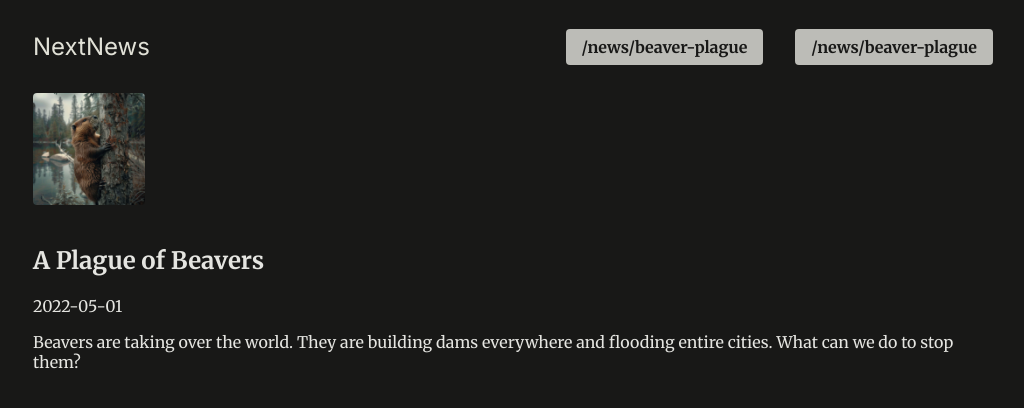
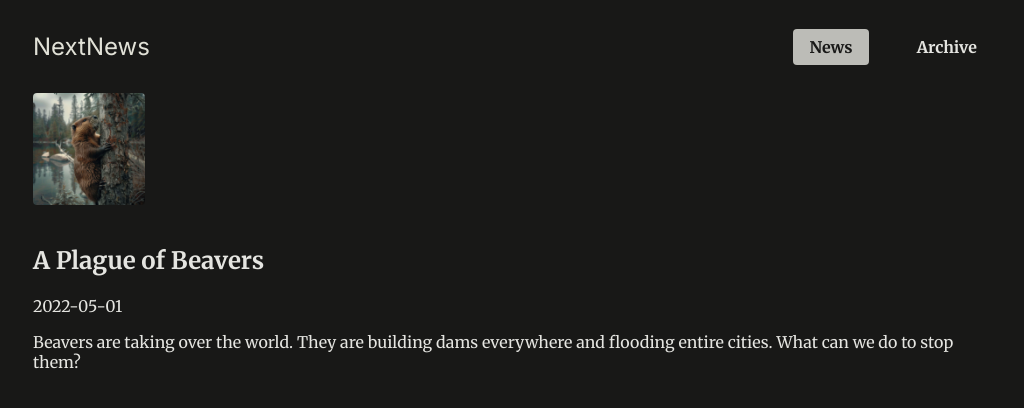
Before and after one commit to PhillipJBridgeman/NextNews, a Next.js app: page /news/beaver-plague in a window 1280 px wide. Shown: the top 408 px of the page, without its empty margins (127-1151 px from the left). Built offline with nearby package versions, Linux system fonts and the light colour scheme.

Commit message:
Remove obsolete archive and latest news pages; update NavLink component for dynamic active link styling

```diff
--- a/app/archive/@latest/page.js
+++ /dev/null
@@ -1,5 +0,0 @@
-export default function LatestNewsPage() {
-    return (
-        <h1>Latest News Page</h1>
-    );
-}
--- a/components/nav-link.js
+++ b/components/nav-link.js
@@ -4,7 +4,8 @@ import { usePathname } from 'next/navigation';
 
 export default function NavLink({ href, children }) {
     const path = usePathname();
+    const activeClass = path.startsWith(href) ? 'active' : undefined;
     return (
-        <Link href="/news" className={path.startsWith('/news') ? 'active' : undefined }>{path}</Link>
+        <Link href={href} className={activeClass}>{children}</Link>
     );
 }
```
Also changed, not shown: app/archive/@archive/[year]/page.js (deleted, +0 -8 lines), app/archive/@archive/page.js (deleted, +0 -19 lines).
